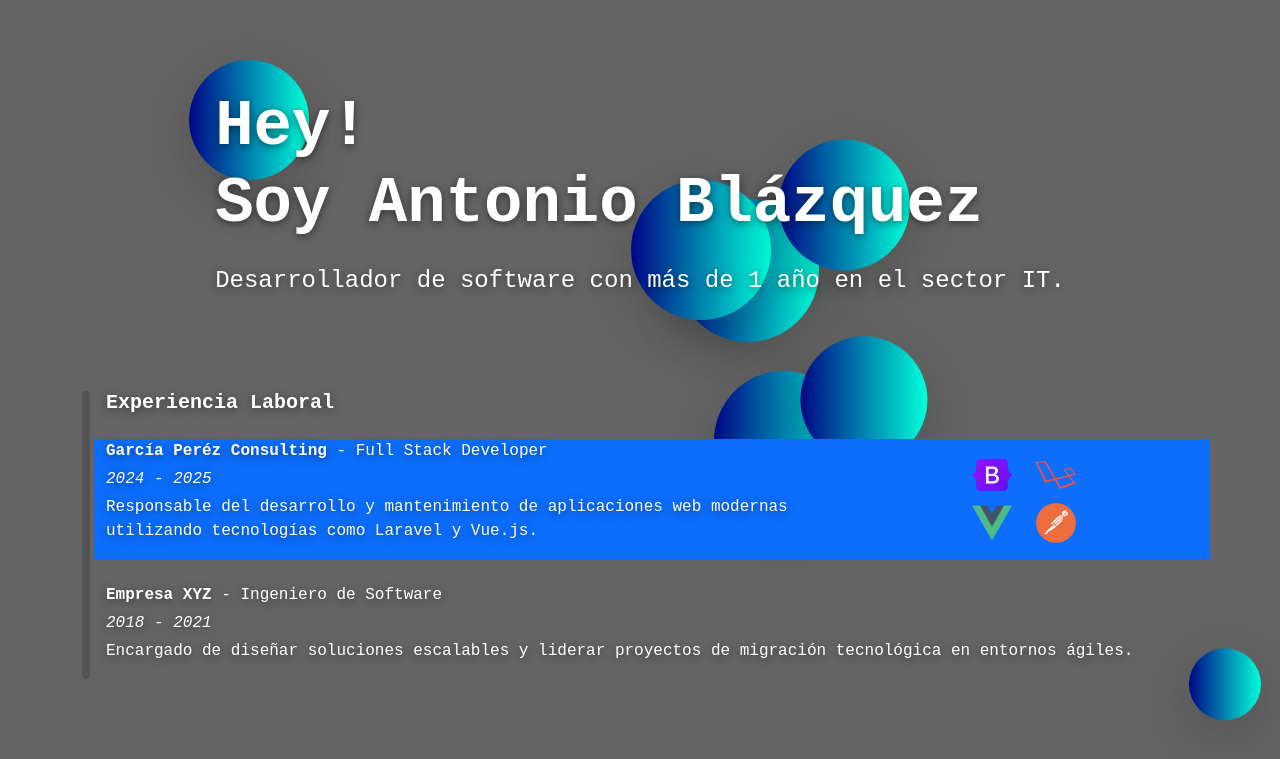
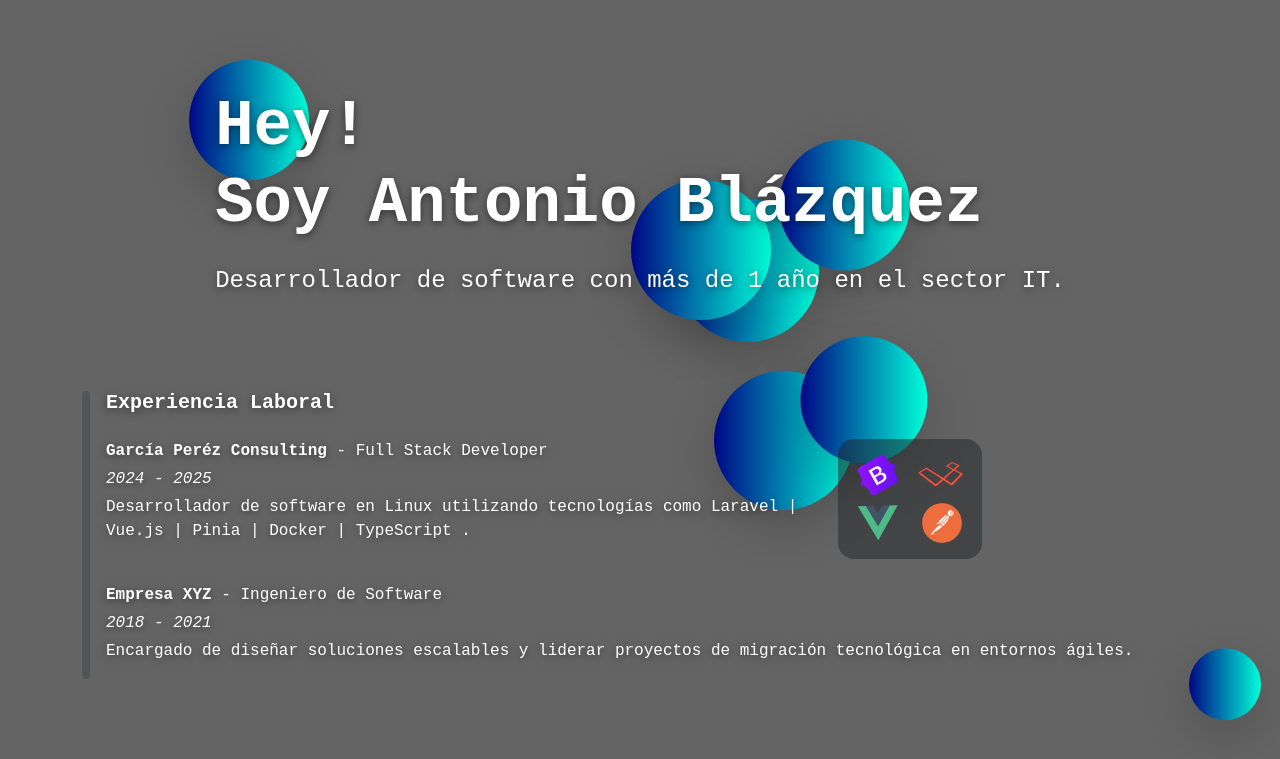
Before and after one commit to antonii05/Portafolio, a Vue app: page / in a window 1280 px wide. Shown: the part 103-862 px from the top of the page. Built offline with nearby package versions, Linux system fonts and the light colour scheme.

Commit message:
DEVELOP - REFACTOR - Se distribuye en componentes

```diff
--- /dev/null
+++ b/src/components/HomeComponents/ExperienciaLaboral.vue
@@ -0,0 +1,90 @@
+<template>
+    <div>
+        <!-- Titulo -->
+        <h5 class="fw-bold mb-4">Experiencia Laboral</h5>
+
+        <!-- GPC -->
+        <div class="row">
+            <div class="col-8">
+                <p class="mb-1">
+                    <strong>García Peréz Consulting</strong> - Full Stack
+                    Developer
+                </p>
+                <p class="mb-1"><em>2024 - 2025</em></p>
+                <p>
+                    Desarrollador de software en Linux utilizando tecnologías como Laravel | Vue.js | Pinia | Docker | TypeScript .
+                </p>
+            </div>
+            <div class="d-flex justify-content-center align-items-center w-auto bg-dark rounded-4 bg-dark bg-opacity-50">
+
+                <div class="d-flex flex-column gap-2">
+                    <div class="d-flex justify-content-center gap-2">
+                        <img
+                            src="@/assets/images/bootstrap.png"
+                            alt="Bootstrap"
+                            class="mx-2 rotate-image"
+                        />
+                        <img
+                            src="@/assets/images/laravel.png"
+                            alt="Laravel"
+                            class="mx-2 rotate-image"
+                        />
+                    </div>
+                    <div class="d-flex justify-content-center gap-2">
+                        <img
+                            src="@/assets/images/vue.png"
+                            alt="Vue.js"
+                            class="mx-2 rotate-image"
+                        />
+                        <img
+                            src="@/assets/images/postman.png"
+                            alt="Postman"
+                            class="mx-2 rotate-image"
+                        />
+                    </div>
+                </div>
+            </div>
+        </div>
+
+        <div class="mt-4">
+            <p class="mb-1">
+                <strong>Empresa XYZ</strong> - Ingeniero de Software
+            </p>
+            <p class="mb-1"><em>2018 - 2021</em></p>
+            <p>
+                Encargado de diseñar soluciones escalables y liderar proyectos
+                de migración tecnológica en entornos ágiles.
+            </p>
+        </div>
+    </div>
+</template>
+
+<script setup lang="ts">
+import { onMounted } from 'vue'
+
+const rotateImages = () => {
+    const images = document.querySelectorAll<HTMLImageElement>('.rotate-image')
+
+    images.forEach((image) => {
+        const angle = Math.floor(Math.random() * 61) - 30 // de -30° a +30°
+        image.style.setProperty('--initial-rotation', `${angle}deg`)
+    })
+}
+
+onMounted(() => {
+    rotateImages()
+})
+</script>
+
+<style scoped>
+img.rotate-image {
+    transition: transform 0.5s ease-in-out;
+    width: 40px;
+    height: 40px;
+    transform: rotate(var(--initial-rotation, 0deg));
+}
+
+img.rotate-image:hover {
+    transform: rotate(var(--initial-rotation, 0deg)) scale(1.3);
+}
+</style>
--- a/src/views/HomeView.vue
+++ b/src/views/HomeView.vue
@@ -26,75 +26,7 @@
 
                 <!-- Contenido de la experiencia laboral -->
                 <div>
-                    <!-- Titulo -->
-                    <h5 class="fw-bold mb-4">Experiencia Laboral</h5>
-
-                    <!-- GPC -->
-                    <div class="bg-primary row">
-                        <div class="col-8">
-                            <p class="mb-1">
-                                <strong>García Peréz Consulting</strong> - Full
-                                Stack Developer
-                            </p>
-                            <p class="mb-1"><em>2024 - 2025</em></p>
-                            <p>
-                                Responsable del desarrollo y mantenimiento de
-                                aplicaciones web modernas utilizando tecnologías
-                                como Laravel y Vue.js.
-                            </p>
-                        </div>
-                        <div
-                            class="col-4 d-flex justify-content-center align-items-center"
-                        >
-                            <div class="d-flex flex-column gap-2">
-                                <div
-                                    class="d-flex justify-content-center gap-2"
-                                >
-                                    <img
-                                        src="@/assets/images/bootstrap.png"
-                                        alt="Bootstrap"
-                                        class="mx-2"
-                                        style="width: 40px; height: 40px"
-                                    />
-                                    <img
-                                        src="@/assets/images/laravel.png"
-                                        alt="Laravel"
-                                        class="mx-2"
-                                        style="width: 40px; height: 40px"
-                                    />
-                                </div>
-                                <div
-                                    class="d-flex justify-content-center gap-2"
-                                >
-                                    <img
-                                        src="@/assets/images/vue.png"
-                                        alt="Vue.js"
-                                        class="mx-2"
-                                        style="width: 40px; height: 40px"
-                                    />
-                                    <img
-                                        src="@/assets/images/postman.png"
-                                        alt="Postman"
-                                        class="mx-2"
-                                        style="width: 40px; height: 40px"
-                                    />
-                                </div>
-                            </div>
-                        </div>
-                    </div>
-
-                    <!--  -->
-                    <div class="mt-4">
-                        <p class="mb-1">
-                            <strong>Empresa XYZ</strong> - Ingeniero de Software
-                        </p>
-                        <p class="mb-1"><em>2018 - 2021</em></p>
-                        <p>
-                            Encargado de diseñar soluciones escalables y liderar
-                            proyectos de migración tecnológica en entornos
-                            ágiles.
-                        </p>
-                    </div>
+                    <ExperienciaLaboral />
                 </div>
             </div>
         </div>
@@ -102,6 +34,7 @@
 </template>
 
 <script setup lang="ts">
+import ExperienciaLaboral from '@/components/HomeComponents/ExperienciaLaboral.vue';
 import Shapes from '@/components/Shapes.vue'
 </script>
 
```
